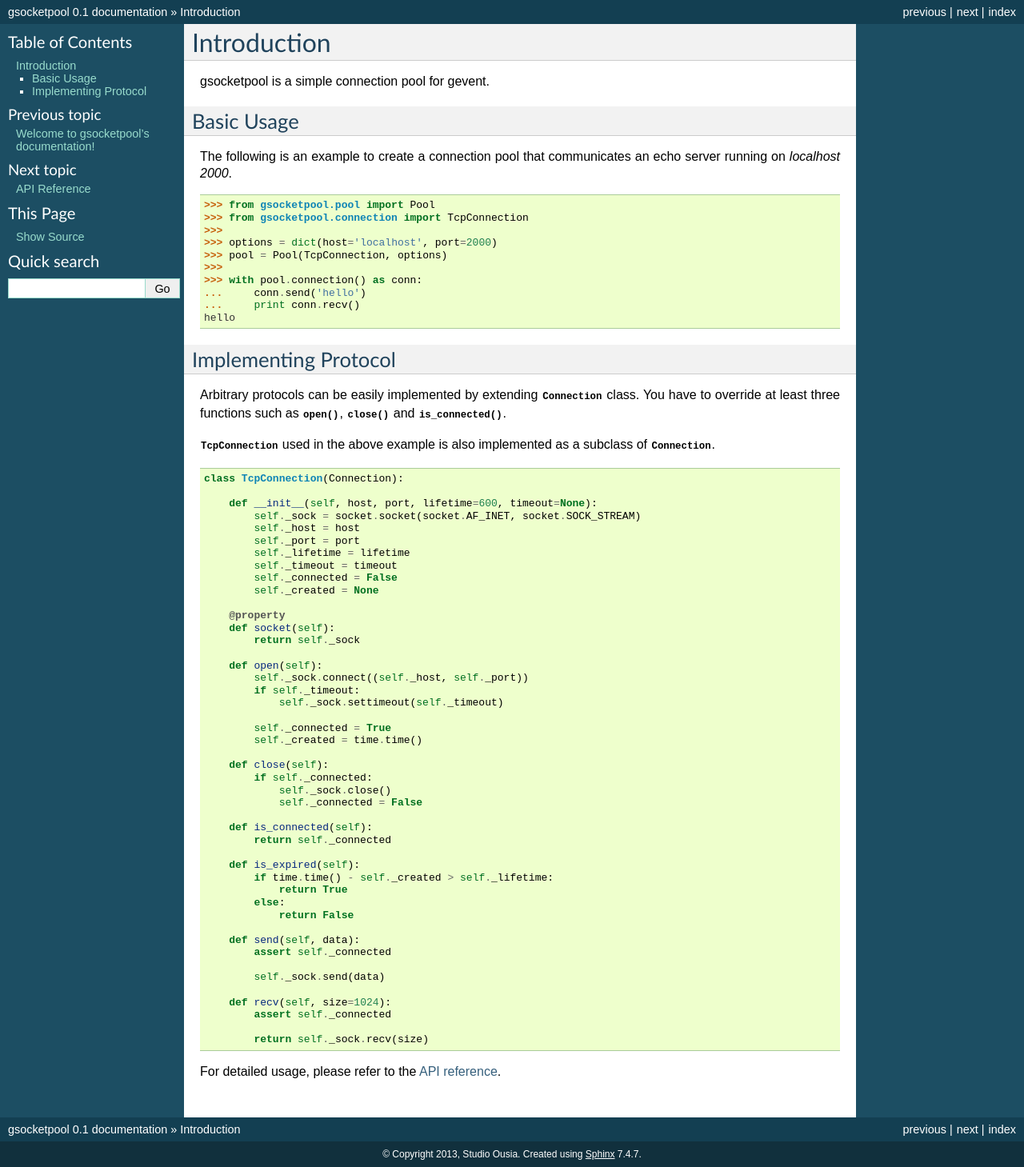
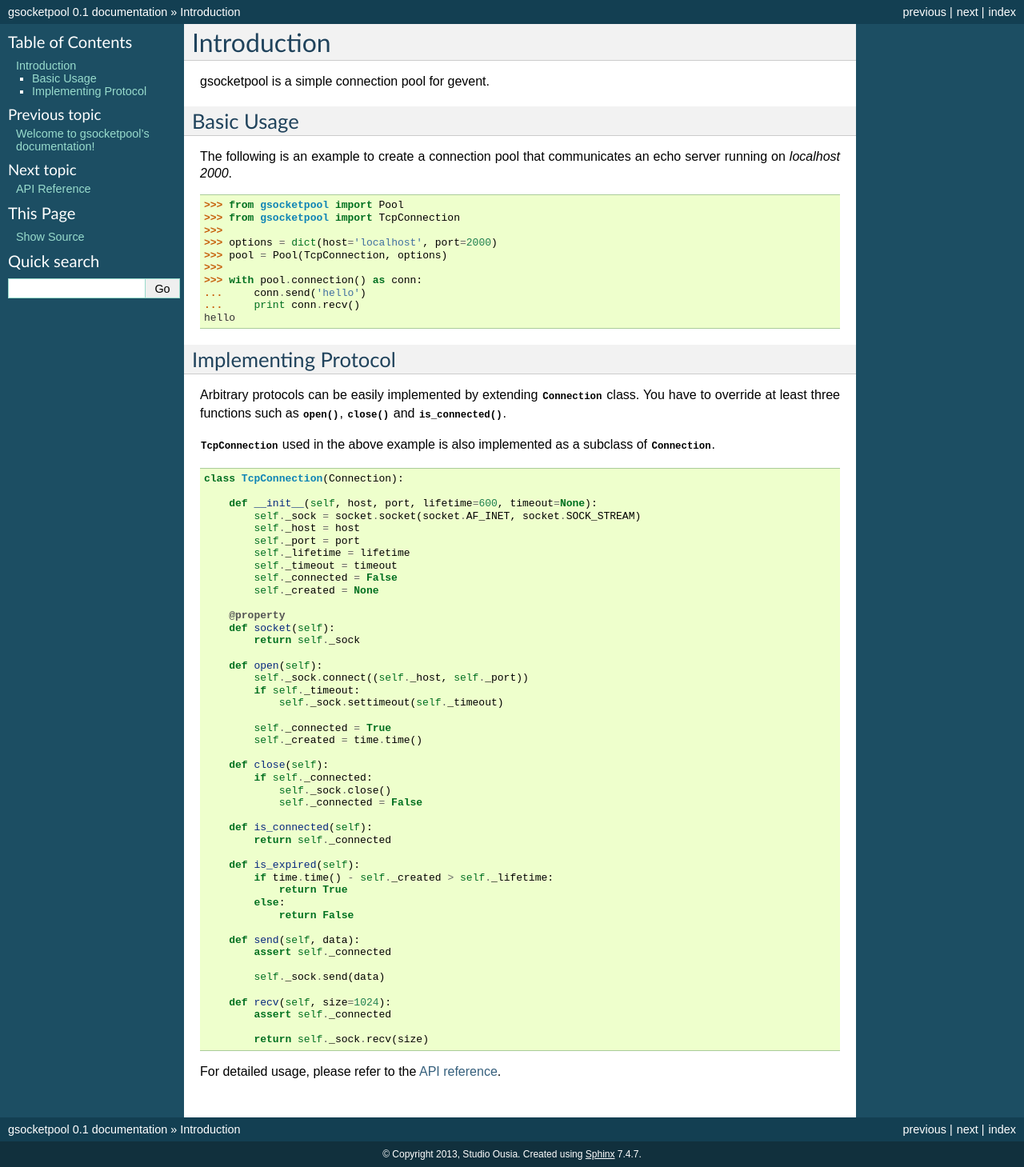
Before and after one commit to studio-ousia/gsocketpool, a Sphinx documentation site: the page built from docs/intro.rst, in a window 1280 px wide. Shown: the whole page at 80% size. Built offline with Sphinx 7.4.7, drawn with Linux system fonts in a browser that asks for light colours.

Commit message:
add commonly-used classes in __init__.py

```diff
--- a/README.rst
+++ b/README.rst
@@ -16,8 +16,8 @@
 
 .. code-block:: python
 
-    >>> from gsocketpool.pool import Pool
-    >>> from gsocketpool.connection import TcpConnection
+    >>> from gsocketpool import Pool
+    >>> from gsocketpool import TcpConnection
     >>>
     >>> options = dict(host='localhost', port=2000)
     >>> pool = Pool(TcpConnection, options)
--- a/docs/intro.rst
+++ b/docs/intro.rst
@@ -10,8 +10,8 @@
 
 .. code-block:: python
 
-    >>> from gsocketpool.pool import Pool
-    >>> from gsocketpool.connection import TcpConnection
+    >>> from gsocketpool import Pool
+    >>> from gsocketpool import TcpConnection
     >>>
     >>> options = dict(host='localhost', port=2000)
     >>> pool = Pool(TcpConnection, options)
--- a/gsocketpool/__init__.py
+++ b/gsocketpool/__init__.py
@@ -0,0 +1,5 @@
+# -*- coding: utf-8 -*-
+
+from connection import Connection
+from connection import TcpConnection
+from pool import Pool
```
Also changed, not shown: 1 other file.
